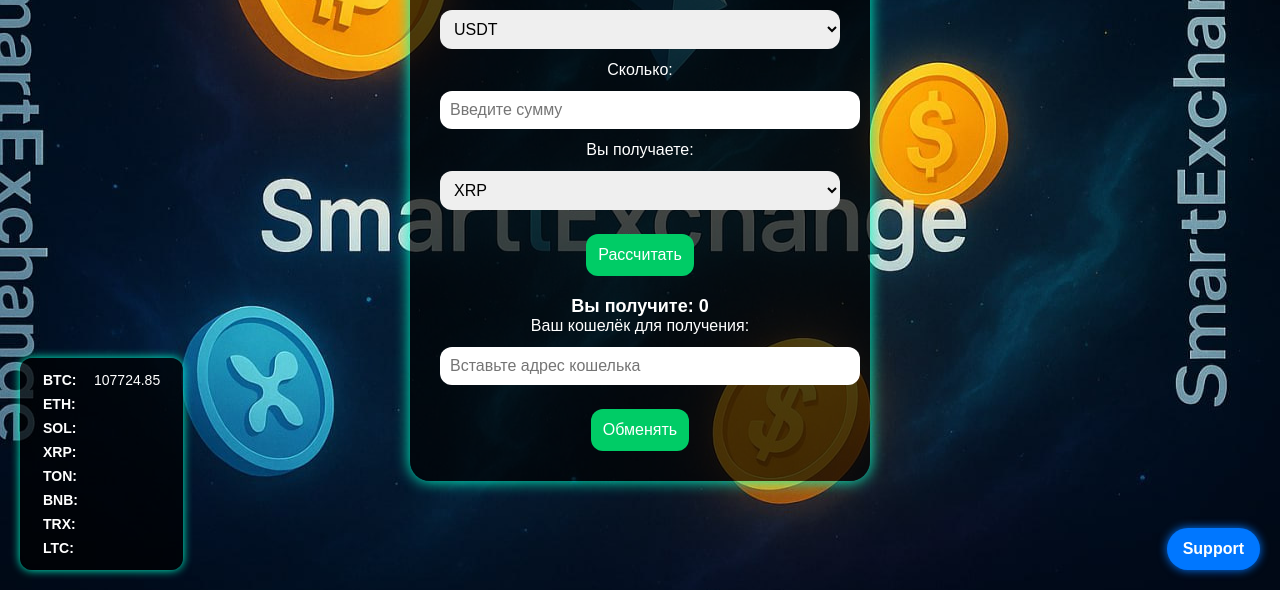
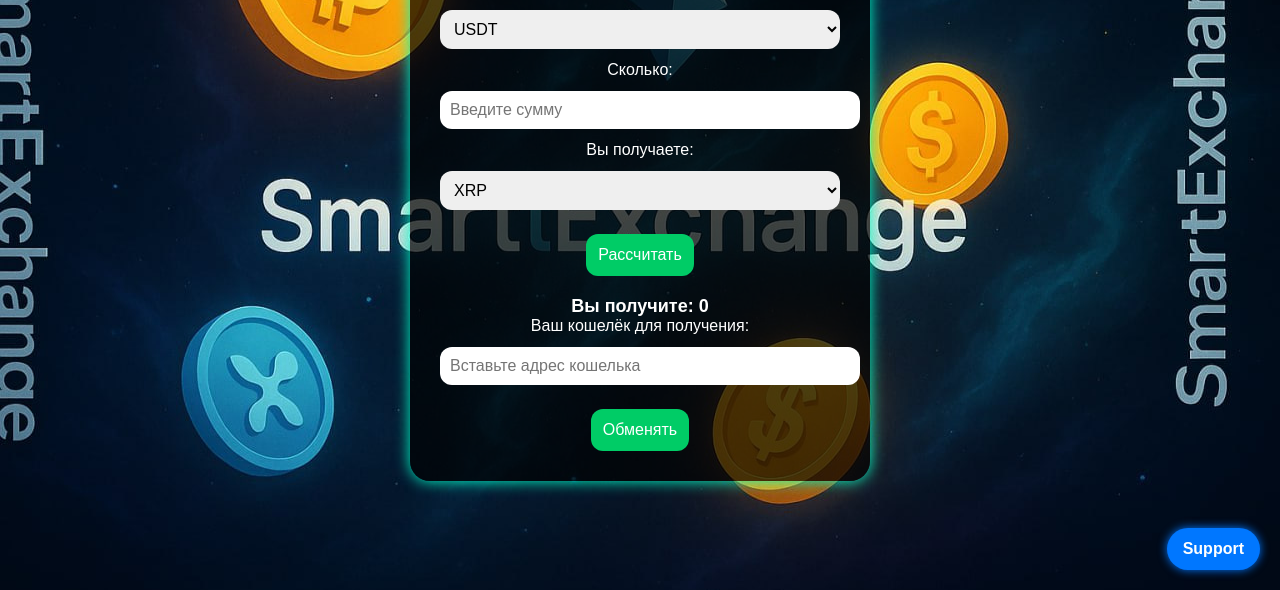
Before and after one commit to KetMol512/smartexchange, a plain HTML site: page index.html in a window 1280 px wide. Shown: the part 210-800 px from the top of the page. Drawn offline with Linux system fonts and the light colour scheme.

Commit message:
Update index.html

```diff
--- a/index.html
+++ b/index.html
@@ -93,26 +93,6 @@
     .modal-content button {
       background-color: #00cc66;
     }
-
-    .rates {
-      position: fixed;
-      bottom: 20px;
-      left: 20px;
-      background: rgba(0, 0, 0, 0.7);
-      padding: 10px 15px;
-      border-radius: 12px;
-      color: white;
-      font-size: 14px;
-      box-shadow: 0 0 10px #00ffcc;
-    }
-
-    .rates table {
-      border-collapse: collapse;
-    }
-
-    .rates td {
-      padding: 4px 8px;
-    }
   </style>
 </head>
 <body>
@@ -137,25 +117,12 @@
     <label>Ваш кошелёк для получения:</label>
     <input type="text" id="userWallet" placeholder="Вставьте адрес кошелька">
 
+
     <button onclick="showConfirm()">Обменять</button>
   </div>
 
   <!-- Support Button -->
   <a class="support" href="https://t.me/SmartExchangeSup" target="_blank">Support</a>
-
-  <!-- Rates Block -->
-  <div class="rates">
-    <table>
-      <tr><td><strong>BTC:</strong></td><td>107724.85</td></tr>
-      <tr><td><strong>ETH:</strong></td><td></td></tr>
-      <tr><td><strong>SOL:</strong></td><td></td></tr>
-      <tr><td><strong>XRP:</strong></td><td></td></tr>
-      <tr><td><strong>TON:</strong></td><td></td></tr>
-      <tr><td><strong>BNB:</strong></td><td></td></tr>
-      <tr><td><strong>TRX:</strong></td><td></td></tr>
-      <tr><td><strong>LTC:</strong></td><td></td></tr>
-    </table>
-  </div>
 
   <!-- Modal 1 -->
   <div id="confirmModal" class="modal">
@@ -164,7 +131,7 @@
       <p id="exchangeDetails"></p>
       <p><b>Отправьте средства на:</b></p>
       <p style="word-break: break-all;">TU9bqAtsMzcB3PW6cg1hF4j2gFdVV8sRD9</p>
-      <button onclick="confirmExchange()">Я оплатил</button>
+      <button onclick="confirmExchange()">Совершить обмен</button>
     </div>
   </div>
 
@@ -219,6 +186,7 @@
       }, 5000);
     }
 
+    // Закрытие по клику вне окна
     window.onclick = function(event) {
       if (event.target.classList.contains('modal')) {
         document.getElementById("confirmModal").style.display = "none";
```
